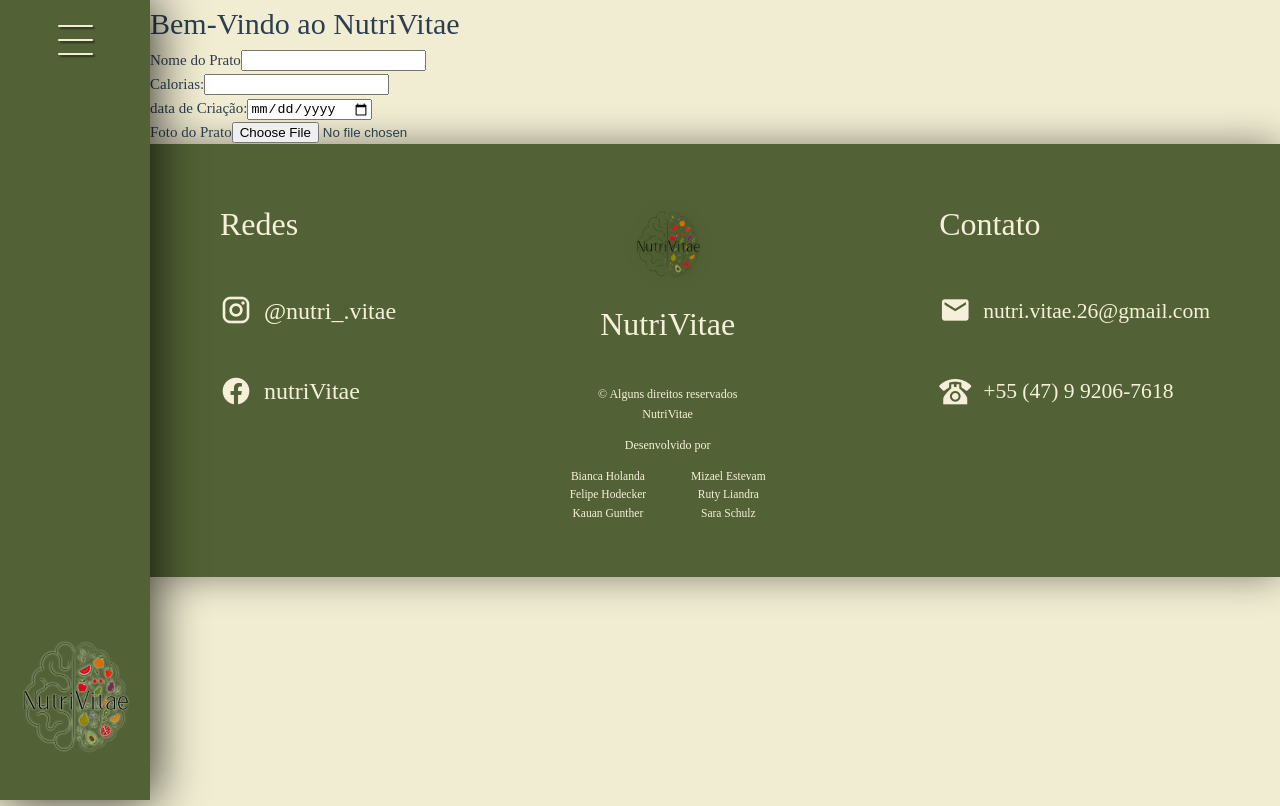
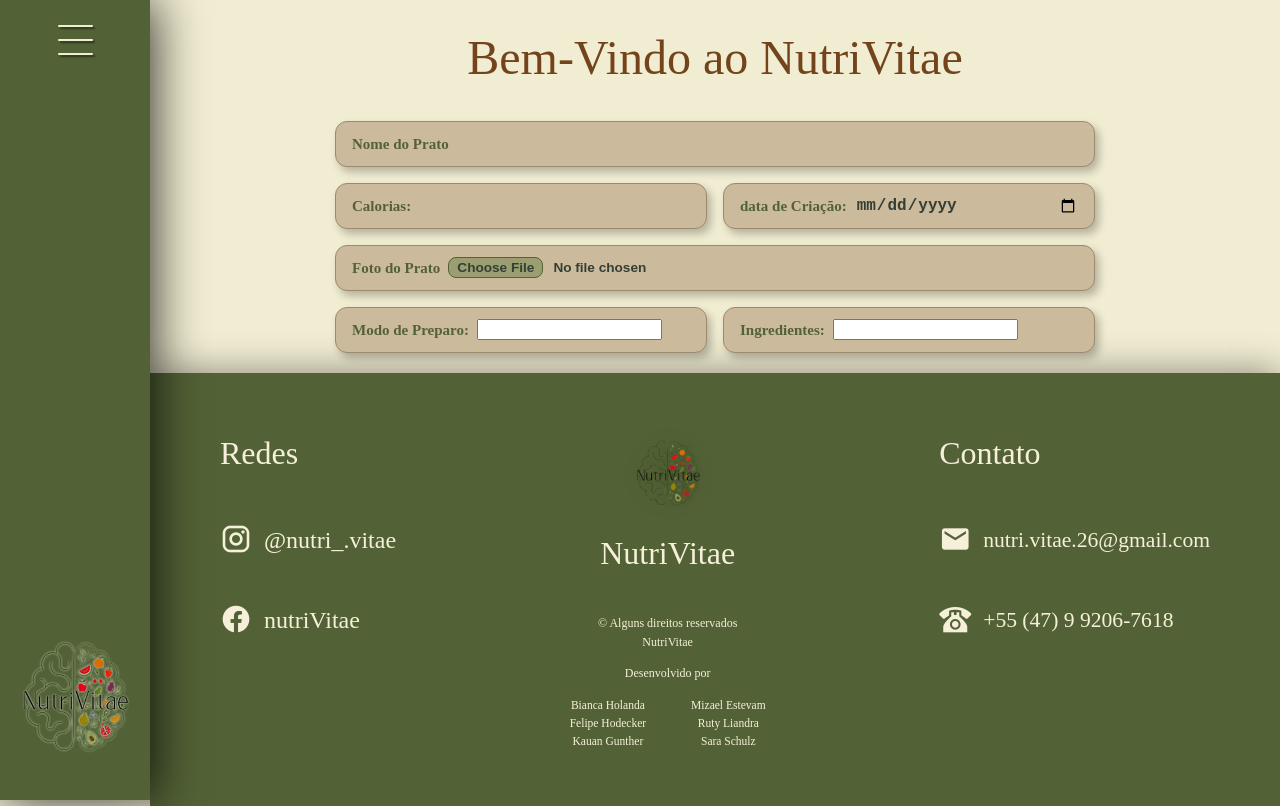
Before and after one commit to nutriVitae-hack2026/nutriVitae, a Vue app: page / in a window 1280 px wide. Built offline with nearby package versions, Linux system fonts and the light colour scheme; a web font is replaced by a local one.

Commit message:
feat: adicionar campos de preparo e ingredientes no cadastro de pratos

```diff
--- a/src/components/pratos/cadastroComponents.vue
+++ b/src/components/pratos/cadastroComponents.vue
@@ -5,21 +5,20 @@
 const router = useRouter()
 
 const agendamento = ref({
-
   profissional: {
     nome: '',
     calorias: '',
     foto: null,
     data: '',
-   preparo: '',
-   ingredientes: '',
+    preparo: '',
+    ingredientes: '',
   },
 })
 
 function converterParaBase64(arquivo, callback) {
-    // Limita o tamanho do arquivo a ~1MB para evitar estouro do localStorage
+  // Limita o tamanho do arquivo a ~1MB para evitar estouro do localStorage
   if (arquivo.size > 1024 * 1024) {
-    alert("Selecione uma imagem menor que 1MB.")
+    alert('Selecione uma imagem menor que 1MB.')
     return
   }
 
@@ -37,7 +36,6 @@
   }
 }
 
-
 function validarFormulario() {
   const { profissional } = agendamento.value
 
@@ -48,7 +46,7 @@
     !profissional.preparo ||
     !profissional.ingredientes
   ) {
-    alert("Preencha todos os campos.")
+    alert('Preencha todos os campos.')
     return false
   }
 
@@ -63,23 +61,21 @@
     localStorage.setItem('dadosAgendamento', JSON.stringify(agendamento.value))
     router.push('/buscar')
   } catch (error) {
-    alert("Erro ao salvar o agendamento. Tente utilizar fotos menores.")
+    alert('Erro ao salvar o agendamento. Tente utilizar fotos menores.')
     console.error(error)
   }
 }
 </script>
 
 <template>
+  <main class="container">
+    <header class="header-banner">
+      <h1>Bem-Vindo ao NutriVitae</h1>
+    </header>
 
-  <main class="container">
-    <h1>Bem-Vindo ao NutriVitae</h1>
-
-    <!-- Seção Usuarío -->
     <section>
-
       <div class="grid-form">
-
-         <div class="input-card full-width">
+        <div class="input-card full-width">
           <label for="usr-email">Nome do Prato</label>
           <input id="usr-email" type="email" v-model="agendamento.profissional.nome" />
         </div>
@@ -89,7 +85,7 @@
           <input id="usr-tel" type="text" v-model="agendamento.profissional.calorias" />
         </div>
 
-         <div class="input-card">
+        <div class="input-card">
           <label for="data">data de Criação:</label>
           <input id="data" type="date" v-model="agendamento.profissional.data" />
         </div>
@@ -98,8 +94,136 @@
           <label for="usr-foto">Foto do Prato</label>
           <input id="usr-foto" type="file" accept="image/*" @change="aoSelecionarFotoPrato" />
         </div>
+
+        <div class="input-grande">
+          <label for="preparo">Modo de Preparo:</label>
+          <input id="preparo" type="text" v-model="agendamento.profissional.preparo" />
+        </div>
+
+        <div class="input-grande">
+          <label for="ingredientes">Ingredientes:</label>
+          <input id="ingredientes" type="text" v-model="agendamento.profissional.ingredientes" />
+        </div>
       </div>
     </section>
-
   </main>
 </template>
+
+<style scoped>
+.container {
+  max-width: 800px;
+  margin: 0 auto;
+  padding: 20px;
+}
+
+h1 {
+  color: #73441b;
+  text-align: center;
+  font-size: 3rem;
+  margin-bottom: 24px;
+}
+
+/* Grid layout de 2 colunas */
+.grid-form {
+  display: grid;
+  grid-template-columns: 1fr 1fr;
+  gap: 16px;
+}
+/* Faz o nome p/ select ocuparem a linha inteira */
+.full-width {
+  grid-column: span 2;
+}
+
+.input-grande {
+  display: flex;
+  align-items: center;
+  background-color: #cbba9c;
+  border: 1px solid #9c8a6f;
+  border-radius: 12px;
+  padding: 10px 16px;
+  box-shadow: 4px 5px 8px rgba(0, 0, 0, 0.25);
+}
+
+.input-grande label {
+  color: #536236;
+  font-weight: bold;
+  margin-right: 8px;
+  white-space: nowrap;
+}
+
+.input-card {
+  display: flex;
+  align-items: center;
+  background-color: #cbba9c;
+  border: 1px solid #9c8a6f;
+  border-radius: 12px;
+  padding: 10px 16px;
+  box-shadow: 4px 5px 8px rgba(0, 0, 0, 0.25);
+}
+.input-card label {
+  color: #536236;
+  font-weight: bold;
+  margin-right: 8px;
+  white-space: nowrap;
+}
+.input-card input,
+.input-card select {
+  width: 100%;
+  background: transparent;
+  border: none;
+  outline: none;
+  color: #333f34;
+  font-size: 1rem;
+  font-weight: bold;
+}
+.input-card select {
+  cursor: pointer;
+}
+.input-card select option {
+  background-color: #cbba9c;
+  color: #4b5a32;
+  padding: 10px;
+}
+
+/*imagem do usúrio e profissional*/
+.input-card input[type='file'] {
+  font-size: 0.85rem;
+  color: #333f34;
+}
+.input-card input[type='file']::file-selector-button {
+  background-color: #9a9e70;
+  color: #333f34;
+  border: 1px solid #536236;
+  border-radius: 8px;
+  padding: 2px 8px;
+  font-weight: bold;
+  cursor: pointer;
+  margin-right: 10px;
+  transition: background 0.2s;
+}
+.input-card input[type='file']::file-selector-button:hover {
+  background-color: #6b7c4f;
+}
+
+.btn-agendar {
+  width: 100%;
+  margin-top: 24px;
+  padding: 12px;
+  background-color: #9a9e70;
+  color: #333f34;
+  border: 1px solid #536236;
+  border-radius: 12px;
+  font-size: 1.1rem;
+  font-weight: bold;
+  cursor: pointer;
+  box-shadow: 2px 4px 6px rgba(0, 0, 0, 0.2);
+}
+
+.resumo-container {
+  position: relative;
+  max-width: 850px;
+  margin: 0 auto;
+  padding: 20px;
+  min-height: 500px;
+}
+</style>
```
